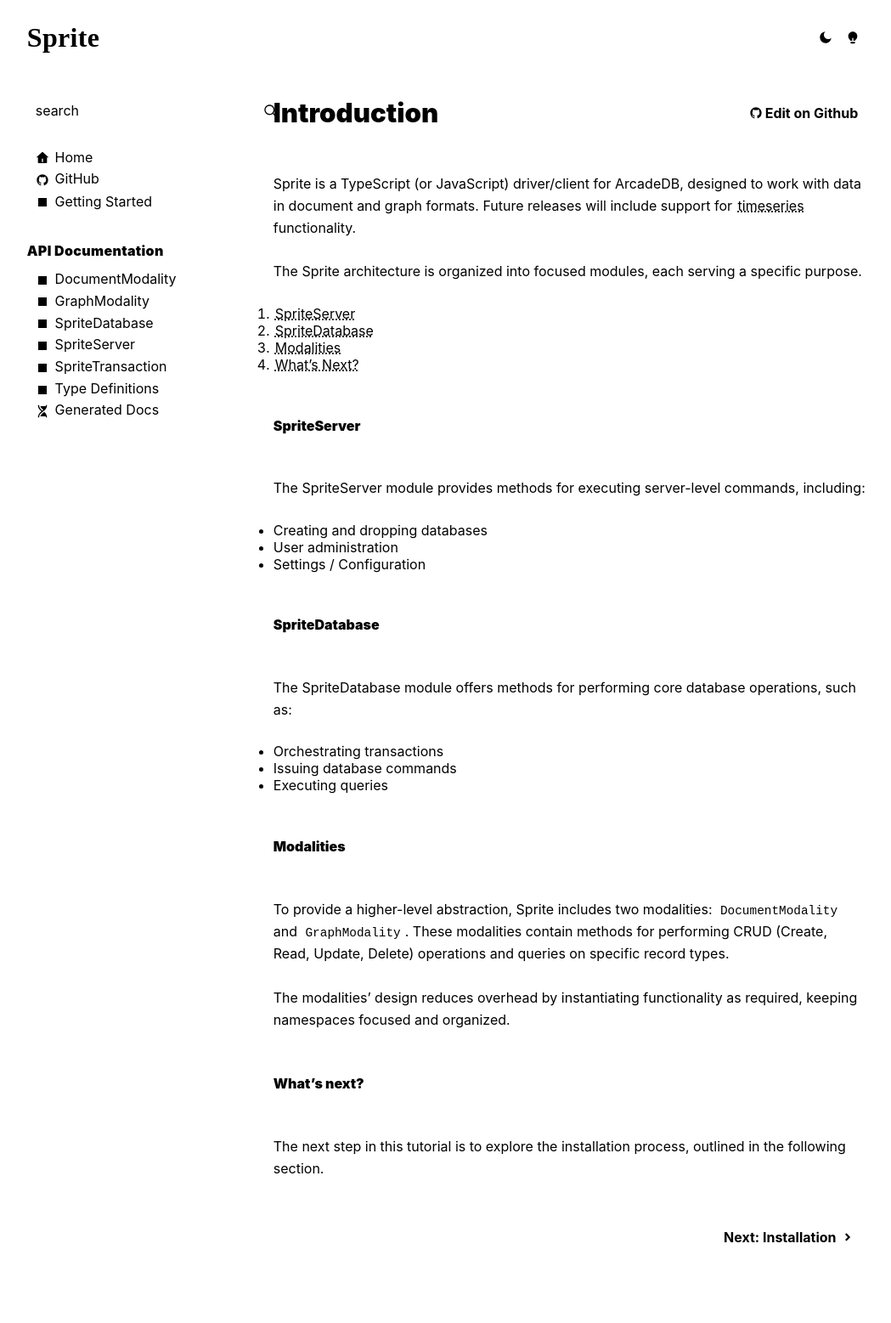
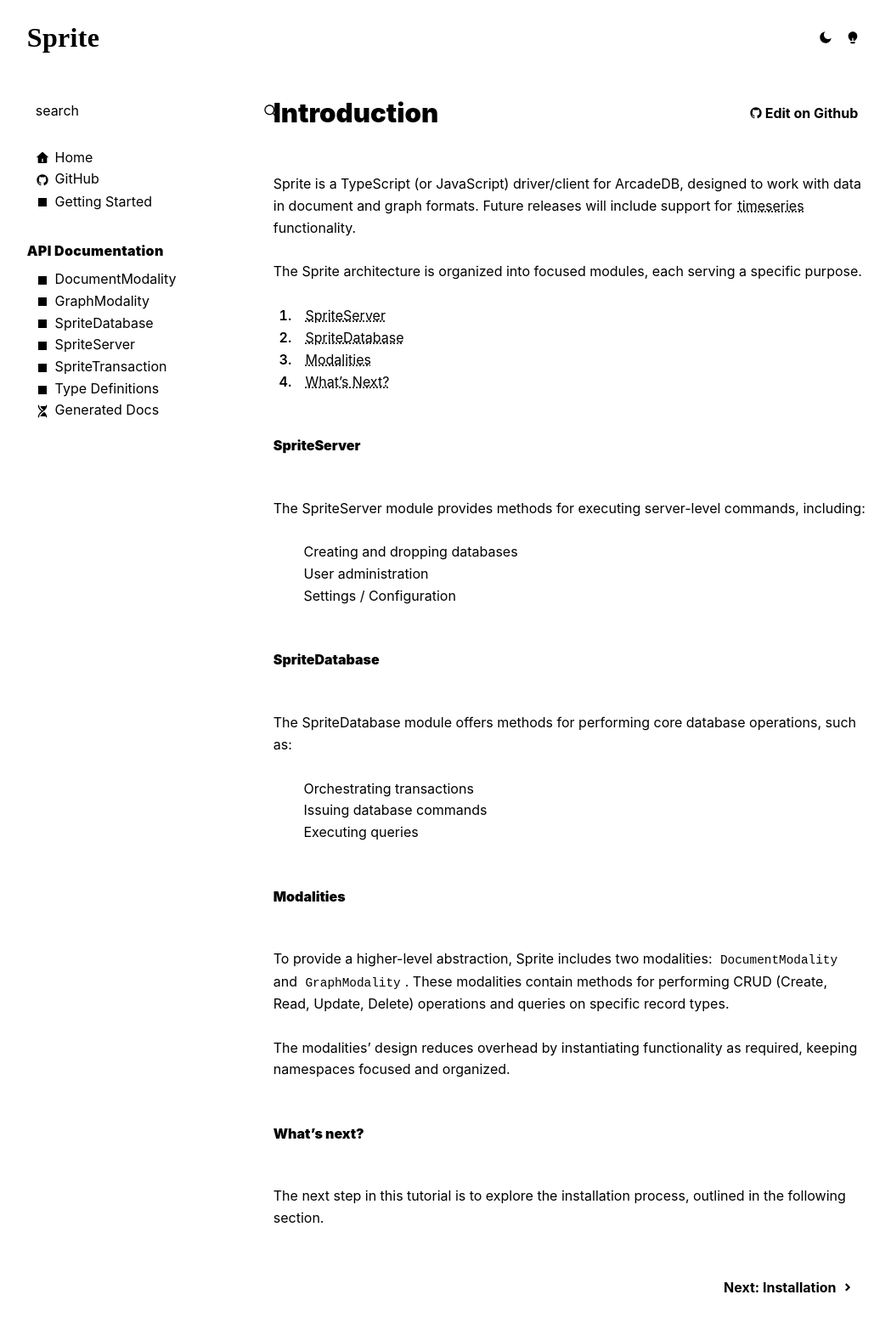
Before and after one commit to valence-corp/sprite, a Jekyll site: the page built from docs/_tutorials/1_introduction.md, in a window 1280 px wide. Shown: the whole page at 85% size, without its empty margins (114-1163 px from the left). Built offline with Jekyll 4.4.1, drawn with Linux system fonts in a browser that asks for light colours; comment, search, counter and statistics services are not loaded.

Commit message:
fix lists

```diff
--- a/docs/_sass/lists.scss
+++ b/docs/_sass/lists.scss
@@ -1,4 +1,4 @@
-.content {
+#content {
 
   ol, ul {
     margin: var(--section-padding);
```
Also changed, not shown: 2 other files.
